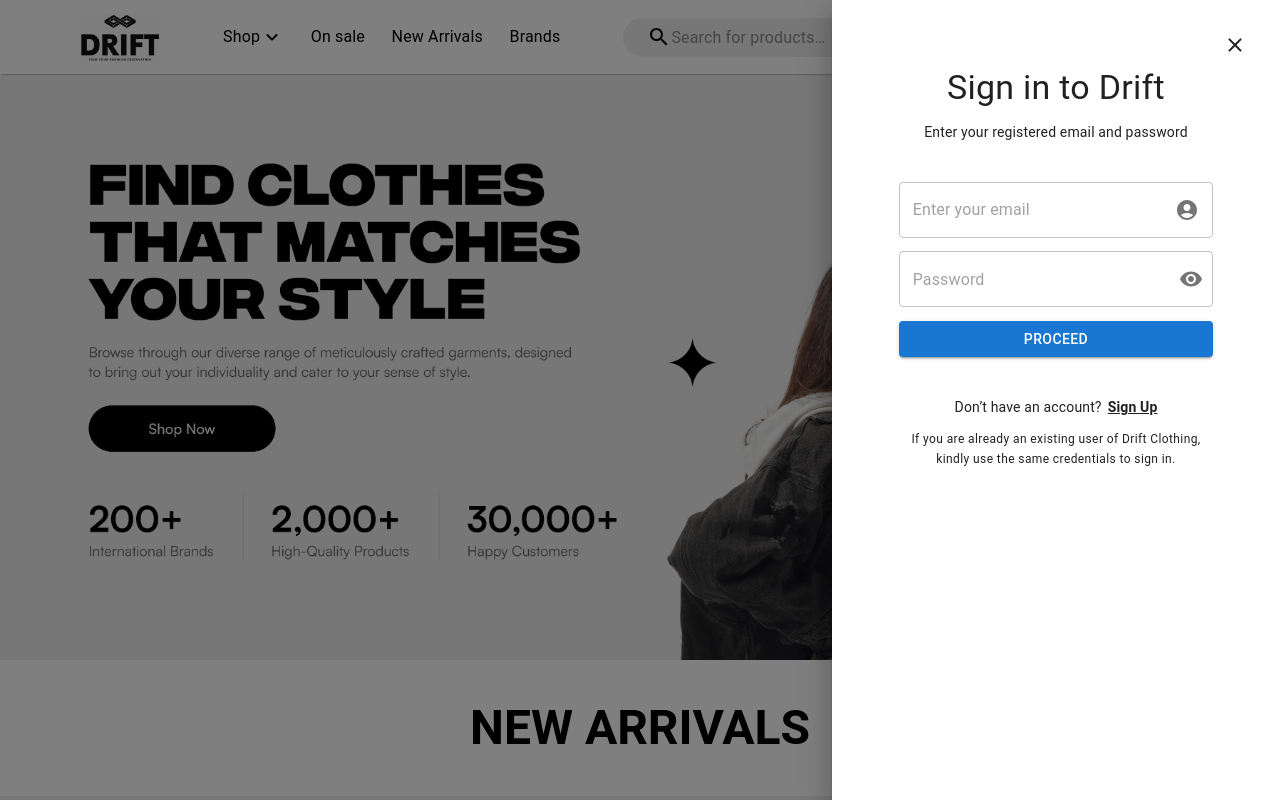
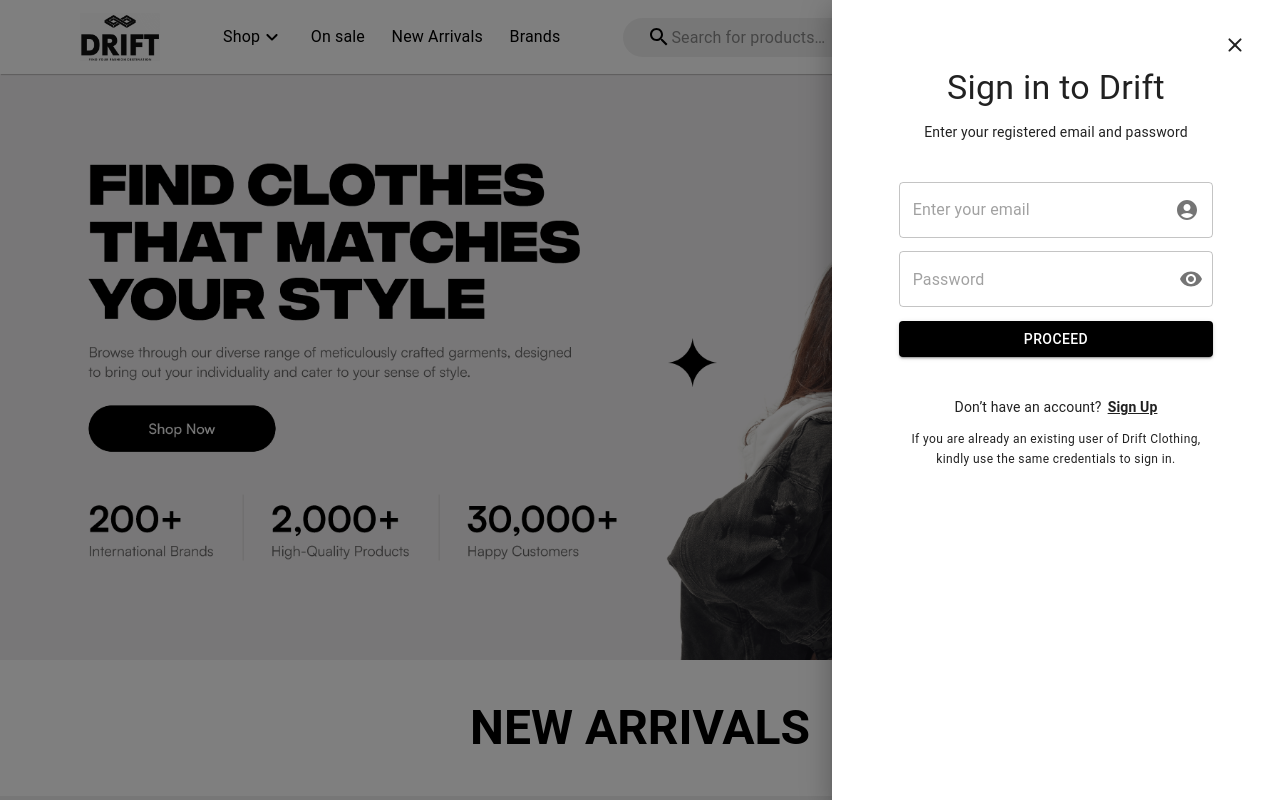
Before and after one commit to ShekarLmson64/drift, a Next.js app: page / in a window 1280 px wide. Both pictures are taken after a click on the element "LOGIN". Shown: the top 800 px of the page. Built offline with nearby package versions, Linux system fonts and the light colour scheme.

Commit message:
resolved login issue

```diff
--- a/src/customHooks/useLoggedIn.tsx
+++ b/src/customHooks/useLoggedIn.tsx
@@ -2,22 +2,13 @@
 
 export const useLoggedIn = () => {
     const [isLoggedIn, setIsLoggedIn] = useState(false)
-    const handleStorageChange = () => {
+    useEffect(() => {
         const token = global?.window?.localStorage?.getItem("accessToken")
         if (token) {
             setIsLoggedIn(true)
         } else {
             setIsLoggedIn(false)
         }
-    }
-
-    useEffect(() => {
-        // Add event listener for localStorage changes
-        global.window.addEventListener('storage', handleStorageChange);
-        // Cleanup
-        return () => {
-            global.window.removeEventListener('storage', handleStorageChange);
-        };
     }, [])
 
     return isLoggedIn
--- a/src/features/sso/login/signIn.component.tsx
+++ b/src/features/sso/login/signIn.component.tsx
@@ -76,7 +76,7 @@
                         placeholder="Password"
                     />
                 </FormControl>
-                <Button variant="contained" onClick={handleLogin}>Proceed</Button>
+                <Button variant="contained" onClick={handleLogin} sx={{ backgroundColor: "#000" }}>Proceed</Button>
             </Stack>
             <TitleColumn>
                 <Stack flexDirection={"row"} columnGap={"6px"}>
```
